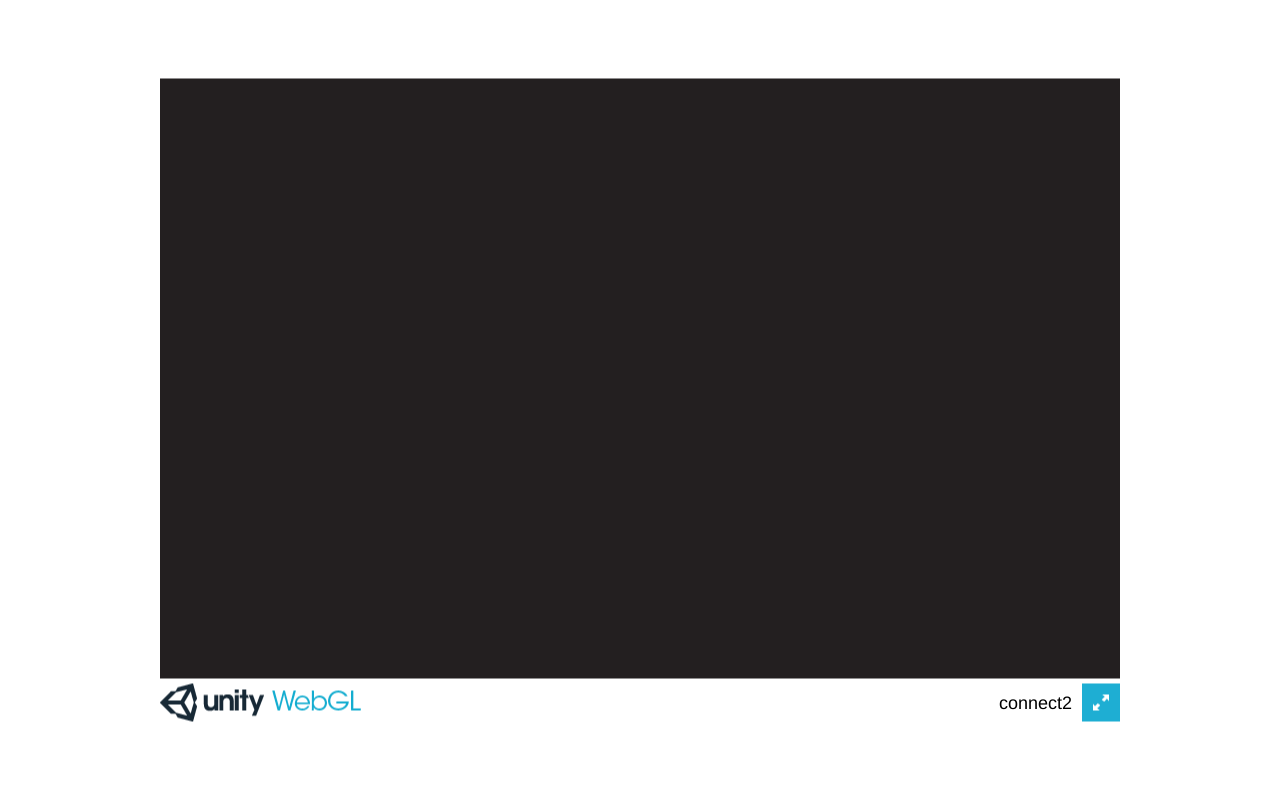
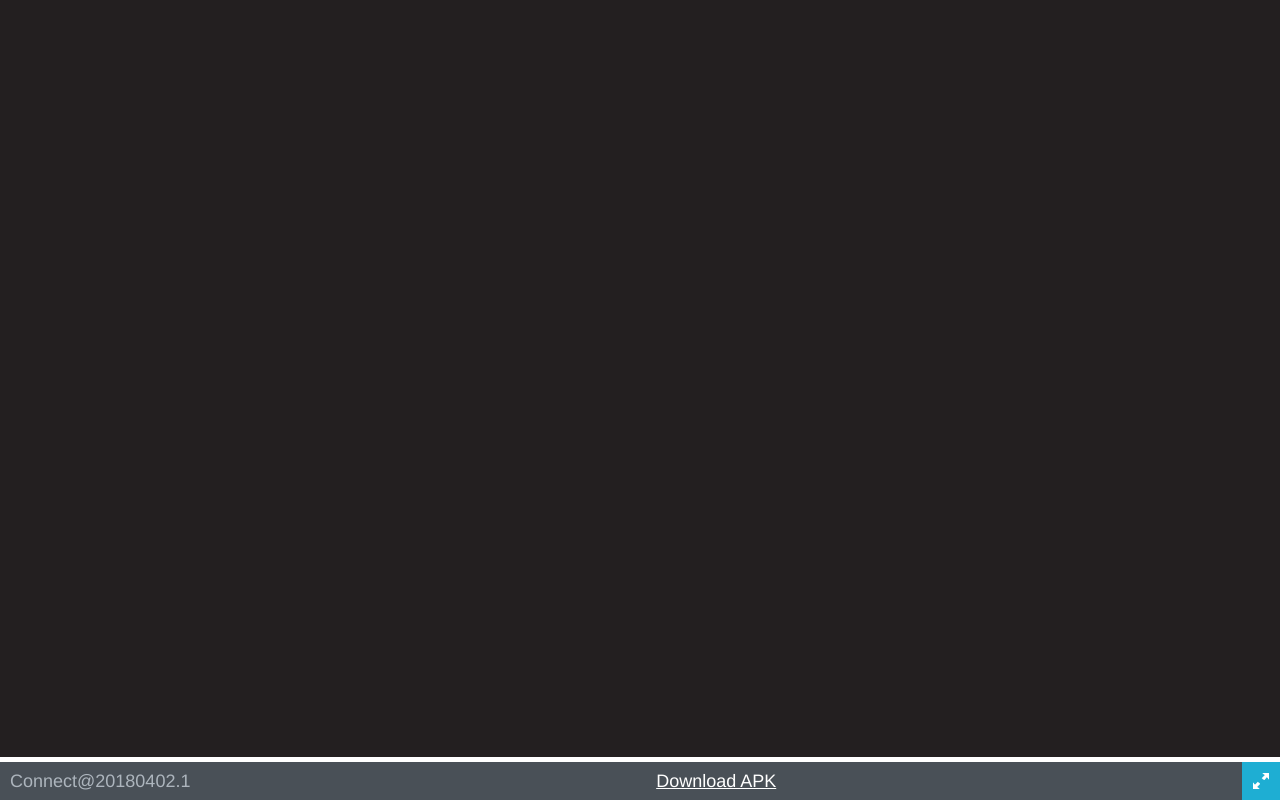
Before and after one commit to lesheinz/connect, a plain HTML site: page index.html in a window 1280 px wide. Drawn offline with Linux system fonts and the light colour scheme; no server answers.

Commit message:
APK Link und Style changes

```diff
--- a/TemplateData/style.css
+++ b/TemplateData/style.css
@@ -1,5 +1,15 @@
 .webgl-content * {border: 0; margin: 0; padding: 0}
-.webgl-content {position: absolute; top: 50%; left: 50%; -webkit-transform: translate(-50%, -50%); transform: translate(-50%, -50%);}
+.webgl-content {
+    position: absolute;
+    top: 0;
+    bottom: 0;
+    left: 0;
+    right: 0;
+}
+
+.webgl-content #gameContainer{
+    height: calc(100vh - 43px);
+}
 
 .webgl-content .logo, .progress {position: absolute; left: 50%; top: 50%; -webkit-transform: translate(-50%, -50%); transform: translate(-50%, -50%);}
 .webgl-content .logo {background: url('progressLogo.Light.png') no-repeat center / contain; width: 154px; height: 130px;}
@@ -11,8 +21,22 @@
 .webgl-content .progress.Dark .empty {background-image: url('progressEmpty.Dark.png');}
 .webgl-content .progress.Dark .full {background-image: url('progressFull.Dark.png');}
 
-.webgl-content .footer {margin-top: 5px; height: 38px; line-height: 38px; font-family: Helvetica, Verdana, Arial, sans-serif; font-size: 18px;}
-.webgl-content .footer .webgl-logo, .title, .fullscreen {height: 100%; display: inline-block; background: transparent center no-repeat;}
-.webgl-content .footer .webgl-logo {background-image: url('webgl-logo.png'); width: 204px; float: left;}
-.webgl-content .footer .title {margin-right: 10px; float: right;}
-.webgl-content .footer .fullscreen {background-image: url('fullscreen.png'); width: 38px; float: right;}
+.webgl-content .footer {
+    margin-top: 5px;
+    height: 38px;
+    line-height: 38px;
+    font-family: Helvetica,
+    Verdana, Arial,
+    sans-serif;
+    font-size: 18px;
+    background: #495057;
+    color: #adb5bd;
+}
+
+.webgl-content .footer a {
+    color: white;
+}
+
+.webgl-content .footer .title {margin-left: 10px; float: left;}
+.webgl-content .footer .apk-link {text-align: center;}
+.webgl-content .footer .fullscreen {background-image: url('fullscreen.png'); width: 38px; height: 38px; float: right; cursor: pointer;}
--- a/index.html
+++ b/index.html
@@ -1,5 +1,6 @@
 <!DOCTYPE html>
 <html lang="en-us">
+
 <head>
     <meta charset="utf-8">
     <meta http-equiv="Content-Type" content="text/html; charset=utf-8">
@@ -9,17 +10,22 @@
     <script src="TemplateData/UnityProgress.js"></script>
     <script src="Build/UnityLoader.js"></script>
     <script>
-      var gameInstance = UnityLoader.instantiate("gameContainer", "Build/web-build.json", {onProgress: UnityProgress});
+        var gameInstance = UnityLoader.instantiate("gameContainer", "Build/web-build.json", { onProgress: UnityProgress });
     </script>
 </head>
+
 <body>
     <div class="webgl-content">
-      <div id="gameContainer" style="width: 960px; height: 600px"></div>
+        <div id="gameContainer"></div>
         <div class="footer">
-        <div class="webgl-logo"></div>
+
             <div class="fullscreen" onclick="gameInstance.SetFullscreen(1)"></div>
-        <div class="title">connect2</div>
+            <div class="title">Connect@20180402.1</div>
+            <div class="apk-link">
+                <a href="connect.apk">Download APK</a>
+            </div>
         </div>
     </div>
 </body>
+
 </html>
```
Also changed, not shown: 1 other file. Lines whose indentation alone changed are shown as unchanged.
